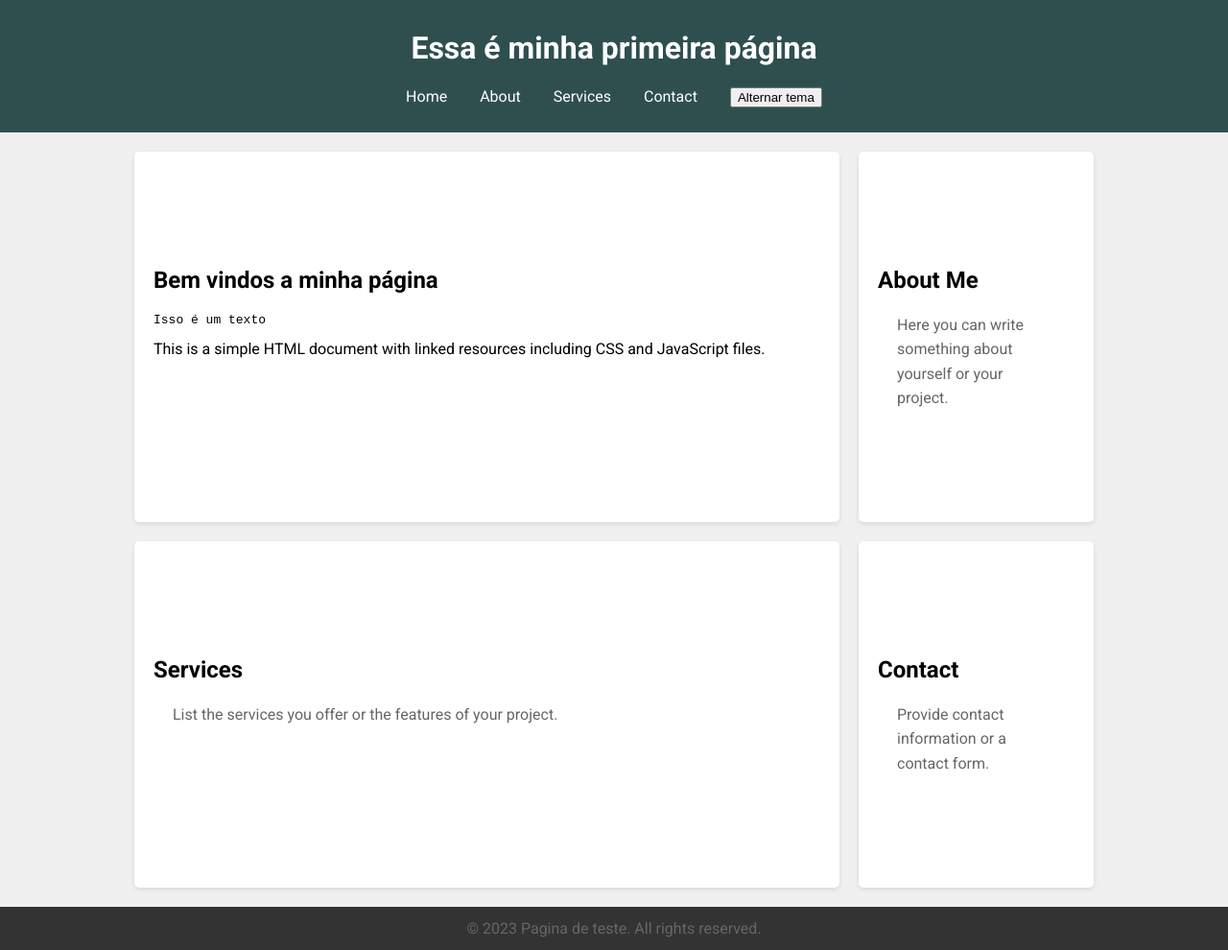
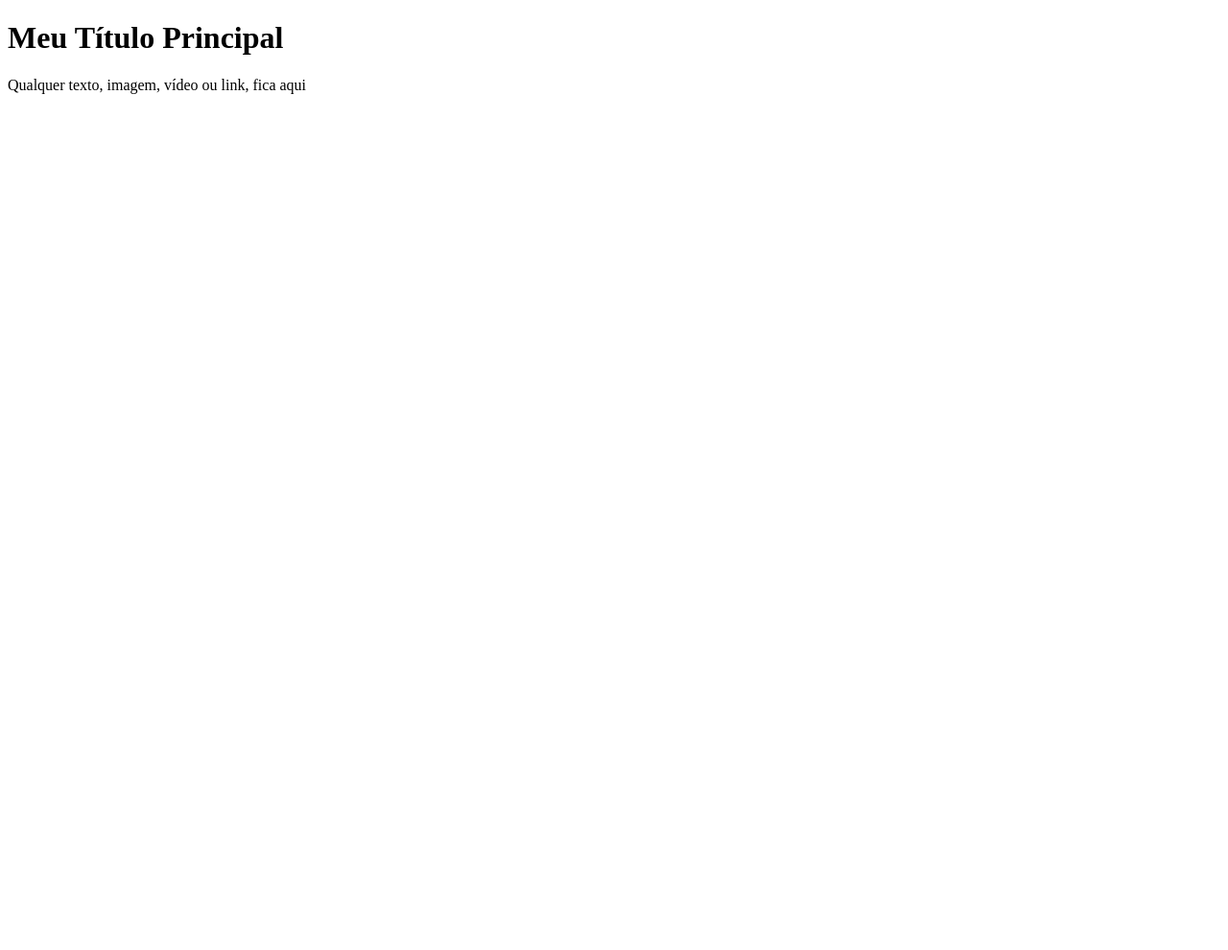
Before and after one commit to a2sjunior/curso_html_css, a plain HTML site: page index.html in a window 1280 px wide. Shown: the whole page at 96% size. After the commit the page ends 800 px from the top, so only its background shows below. Drawn offline with Linux system fonts and the light colour scheme.

Commit message:
Altera página inicial

```diff
--- a/index.html
+++ b/index.html
@@ -1,199 +1,15 @@
 <!DOCTYPE html>
-<html lang="en">
+<html lang="pt-BR>
 
 <head>
-    <meta charset="UTF-8">
+    <meta charset=" UTF-8">
     <meta name="viewport" content="width=device-width, initial-scale=1.0">
-    <title>Document</title>
-    <jscript src="script.js">
-        </script>
-        <link rel="stylesheet" href="styles.css">
-        <link rel="icon" href="favicon.ico" type="image/x-icon">
-        <meta name="description" content="A simple HTML document with linked resources.">
-        <meta name="keywords" content="HTML, CSS, JavaScript">
-        <meta name="author" content="Your Name">
-        <meta http-equiv="X-UA-Compatible" content="IE=edge">
-        <meta name="theme-color" content="#ffffff">
-        <link rel="apple-touch-icon" href="apple-touch-icon.png">
-        <link rel="manifest" href="manifest.json">
-        <link rel="preconnect" href="https://fonts.googleapis.com">
-        <link rel="preconnect" href="https://fonts.gstatic.com" crossorigin>
-        <link href="https://fonts.googleapis.com/css2?family=Roboto:wght@400;700&display=swap" rel="stylesheet">
-        <style>
-            body {
-                font-family: 'Roboto', sans-serif;
-                margin: 0;
-                padding: 0;
-                background-color: #f0f0f0;
-            }
-
-            h1 {
-                text-align: center;
-            }
-
-            p {
-                color: #666;
-                line-height: 1.6;
-                padding: 0 20px;
-            }
-
-            header {
-                background-color: darkslategrey;
-                color: white;
-                padding: 10px 0;
-                text-align: center;
-            }
-
-            nav ul {
-                list-style-type: none;
-                padding: 0;
-            }
-
-            nav ul li {
-                display: inline;
-                margin: 0 15px;
-            }
-
-            nav ul li a {
-                color: white;
-                text-decoration: none;
-            }
-
-            nav ul li a:hover {
-                text-decoration: underline;
-            }
-
-            main {
-                padding: 20px;
-            }
-
-            section {
-                margin-bottom: 20px;
-                background-color: white;
-                padding: 100px 20px;
-                border-radius: 5px;
-                box-shadow: 0 2px 5px rgba(0, 0, 0, 0.1);
-            }
-
-            footer {
-                text-align: center;
-                padding: 10px 0;
-                background-color: #333;
-                color: thistle;
-                position: relative;
-                bottom: 0;
-                width: 100%;
-            }
-
-            footer p {
-                margin: 0;
-            }
-
-            @media (max-width: 600px) {
-                nav ul li {
-                    display: block;
-                    margin: 10px 0;
-                }
-
-                body {
-                    padding: 10px;
-                }
-
-                section {
-                    padding: 15px;
-                }
-            }
-
-            body.dark-mode {
-                background-color: #121212;
-                color: #e0e0e0;
-            }
-
-            body.dark-mode header,
-            body.dark-mode section,
-            body.dark-mode footer {
-                background-color: #1e1e1e;
-                color: #e0e0e0;
-            }
-
-            body.dark-mode nav ul li a {
-                color: #e0e0e0;
-            }
-
-            main {
-                max-width: 1000px;
-                margin: 0 auto;
-                padding: 20px;
-                display: grid;
-                grid-template-columns: 3fr 1fr;
-                gap: 20px;
-            }
-
-            section {
-                margin-bottom: 0;
-                /* Remova o margin-bottom para evitar espaçamento extra */
-                background-color: white;
-                padding: 100px 20px;
-                border-radius: 5px;
-                box-shadow: 0 2px 5px rgba(0, 0, 0, 0.1);
-            }
-
-            @media (max-width: 800px) {
-                main {
-                    grid-template-columns: 1fr;
-                }
-            }
-        </style>
+    <title>Título da Página</title>
 </head>
 
 <body>
-    <header>
-        <h1>Essa é minha primeira página</h1>
-        <nav>
-            <ul>
-                <li><a href="#home">Home</a></li>
-                <li><a href="#about">About</a></li>
-                <li><a href="#services">Services</a></li>
-                <li><a href="#contact">Contact</a></li>
-                <li><button id="toggle-theme">Alternar tema</button></li>
-            </ul>
-        </nav>
-    </header>
-    <main>
-        <section id="home">
-            <h2>Bem vindos a minha página</h2>
-            <p><pre>Isso é um texto</pre>This is a simple HTML document with linked resources including CSS and JavaScript files.</p>
-        </section>
-        <section id="about">
-            <h2>About Me</h2>
-            <p>Here you can write something about yourself or your project.</p>
-        </section>
-        <section id="services">
-            <h2>Services</h2>
-            <p>List the services you offer or the features of your project.</p>
-        </section>
-        <section id="contact">
-            <h2>Contact</h2>
-            <p>Provide contact information or a contact form.</p>
-        </section>
-    </main>
-    <footer>
-        <p>&copy; 2023 Pagina de teste. All rights reserved.</p>
-    </footer>
-    <script>
-        document.querySelectorAll('a[href^="#"]').forEach(anchor => {
-            anchor.addEventListener('click', function (e) {
-                const target = document.querySelector(this.getAttribute('href'));
-                if (target) {
-                    e.preventDefault();
-                    target.scrollIntoView({ behavior: 'smooth' });
-                }
-            });
-        });
-        document.getElementById('toggle-theme').addEventListener('click', function () {
-            document.body.classList.toggle('dark-mode');
-        });
-    </script>
+    <h1>Meu Título Principal</h1>
+    <p>Qualquer texto, imagem, vídeo ou link, fica aqui</p>
 </body>
 
 </html>
```
Also changed, not shown: pagina_semantica.html (+4 -2 lines).
